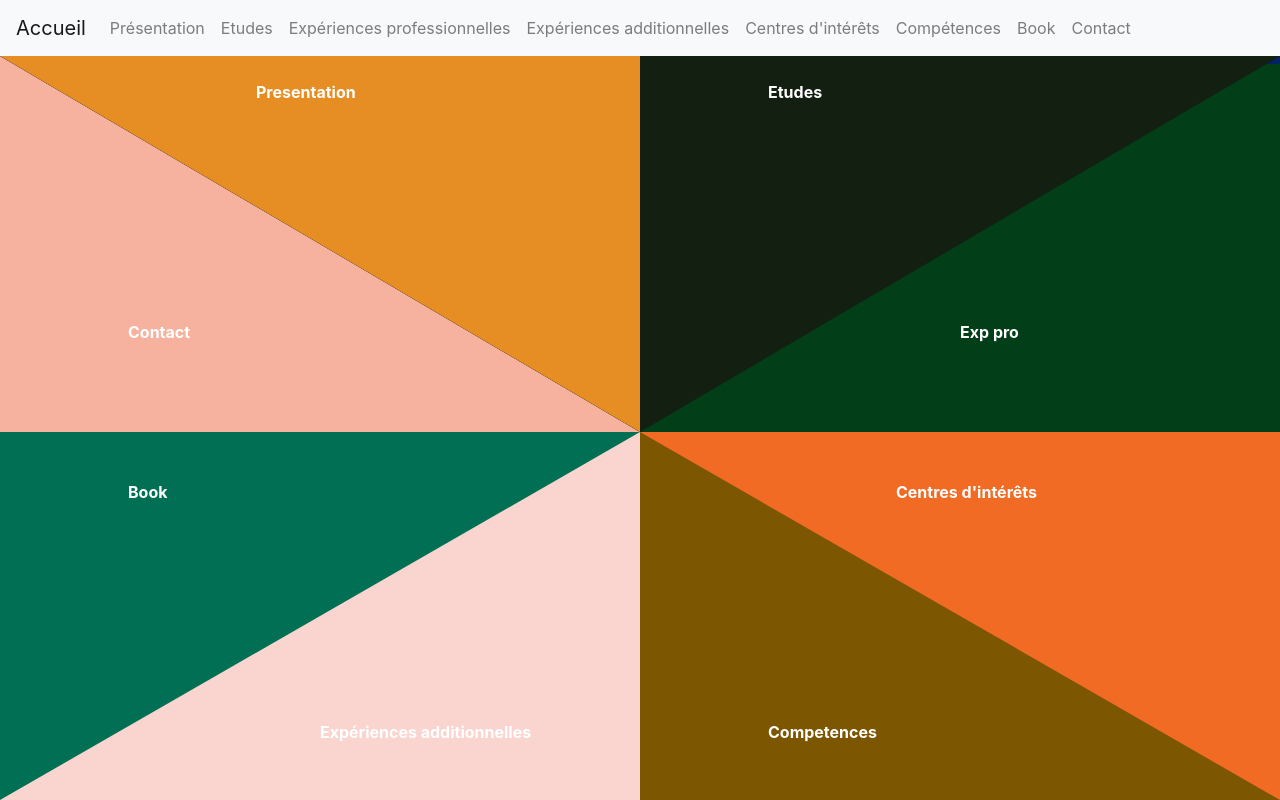
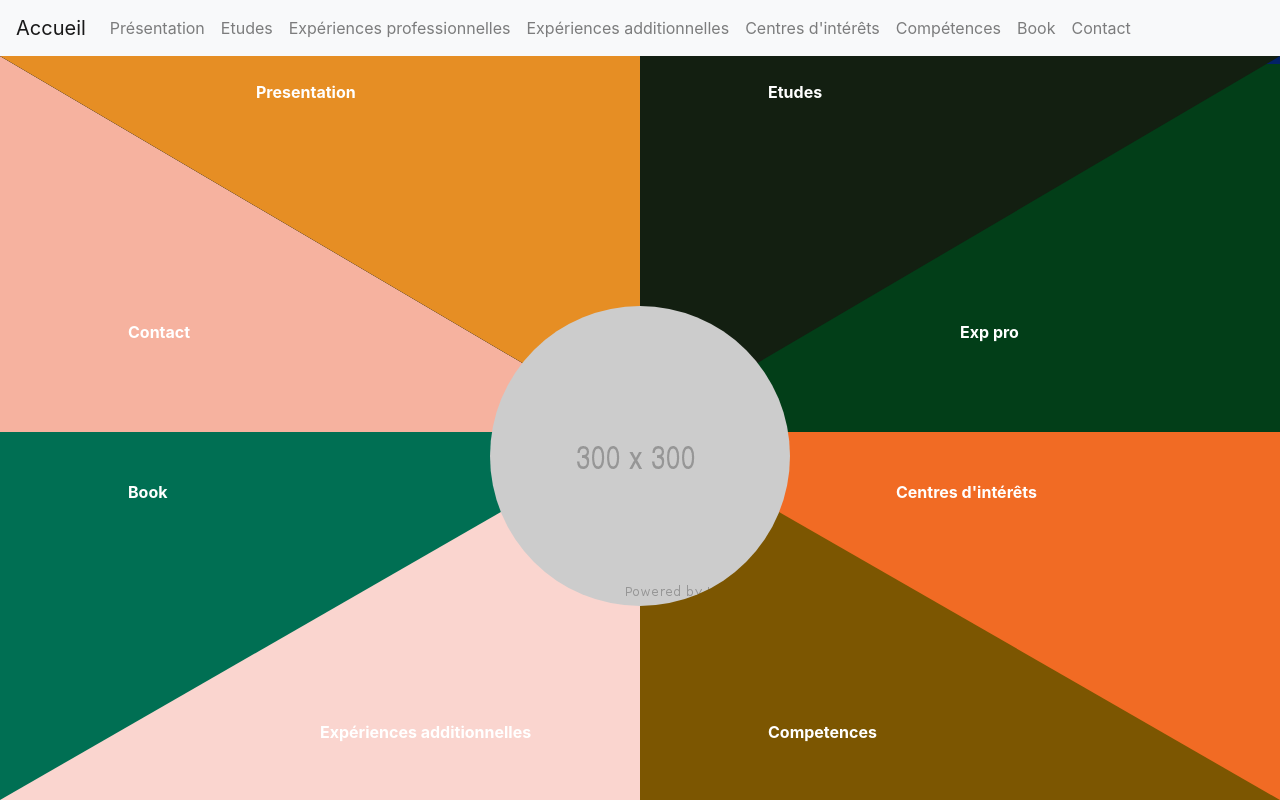
Before and after one commit to guillaumequeste/portfolio_marine, a React (Create React App) app: page / in a window 1280 px wide. Built offline with nearby package versions, Linux system fonts and the light colour scheme.

Commit message:
photo centre

```diff
--- a/src/App.css
+++ b/src/App.css
@@ -1,4 +1,25 @@
 /* App */
+
+.bodyPhoto {
+    display: none;
+}
+
+@media screen and (min-width: 768px) {
+    .bodyPhoto {
+        padding-top: 7vh;
+        width: 100vw;
+        height: 93vh;
+        position: fixed;
+        z-index: 10;
+        display: flex;
+    }
+}
+
+@media screen and (min-width: 768px) {
+    .photo {
+        margin: auto;
+    }
+}
 
 .app {
     height: 93vh;
--- a/src/App.js
+++ b/src/App.js
@@ -1,4 +1,4 @@
-import React from 'react';
+import React, { Component } from 'react';
 import './App.css';
 import Header from './components/Header'
 import Helmet from './components/Helmet'
@@ -9,8 +9,14 @@ const App = () => (
     <Helmet title={"Accueil Découverte de la Normandie et du Littoral"}
               link={"http://chevaux.guillaumequeste.fr"} />
     <Header />
+
+    <div className="bodyPhoto">
+      <div className="photo">
+        <img src={require("./img/300.png")} alt="photo" className="rounded-circle"></img>
+      </div>
+    </div>
+
     <div className="app">
-
       <div className="ligne">
         <Link to="/presentation" className="case presentation">
           <div className="domaine">
@@ -35,8 +41,6 @@ const App = () => (
           </div>
         </Link>
       </div>
-
-
       <div className="ligne">
         <Link to="/centres_d_interets" className="case centres_d_interets">
           <div className="domaine">
```
Also changed, not shown: src/img/300.png (added), src/img/photoCVmini.jpg (added).
